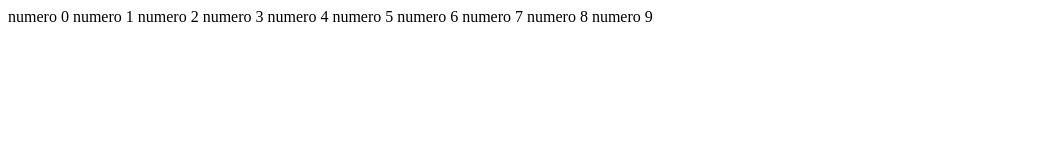
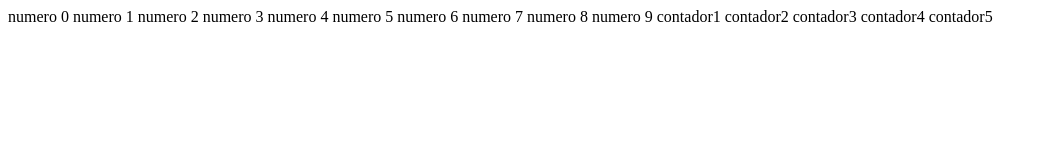
Before and after one commit to nachoGuardiola/bucles, a plain HTML site: page index.html in a window 1280 px wide. Shown: the whole page, without its empty margins (0-1048 px from the left). Drawn offline with Linux system fonts and the light colour scheme.

Commit message:
contador

```diff
--- a/index.html
+++ b/index.html
@@ -12,6 +12,12 @@
         for( let i=0;i<numero;i++){
             document.write("\n numero ",i);
         }
+
+        let contador =1;
+        while(contador<=5){
+            document.write("\n contador", contador);
+            contador=contador+1;
+        }
     </script>
 </body>
 </html>
```
